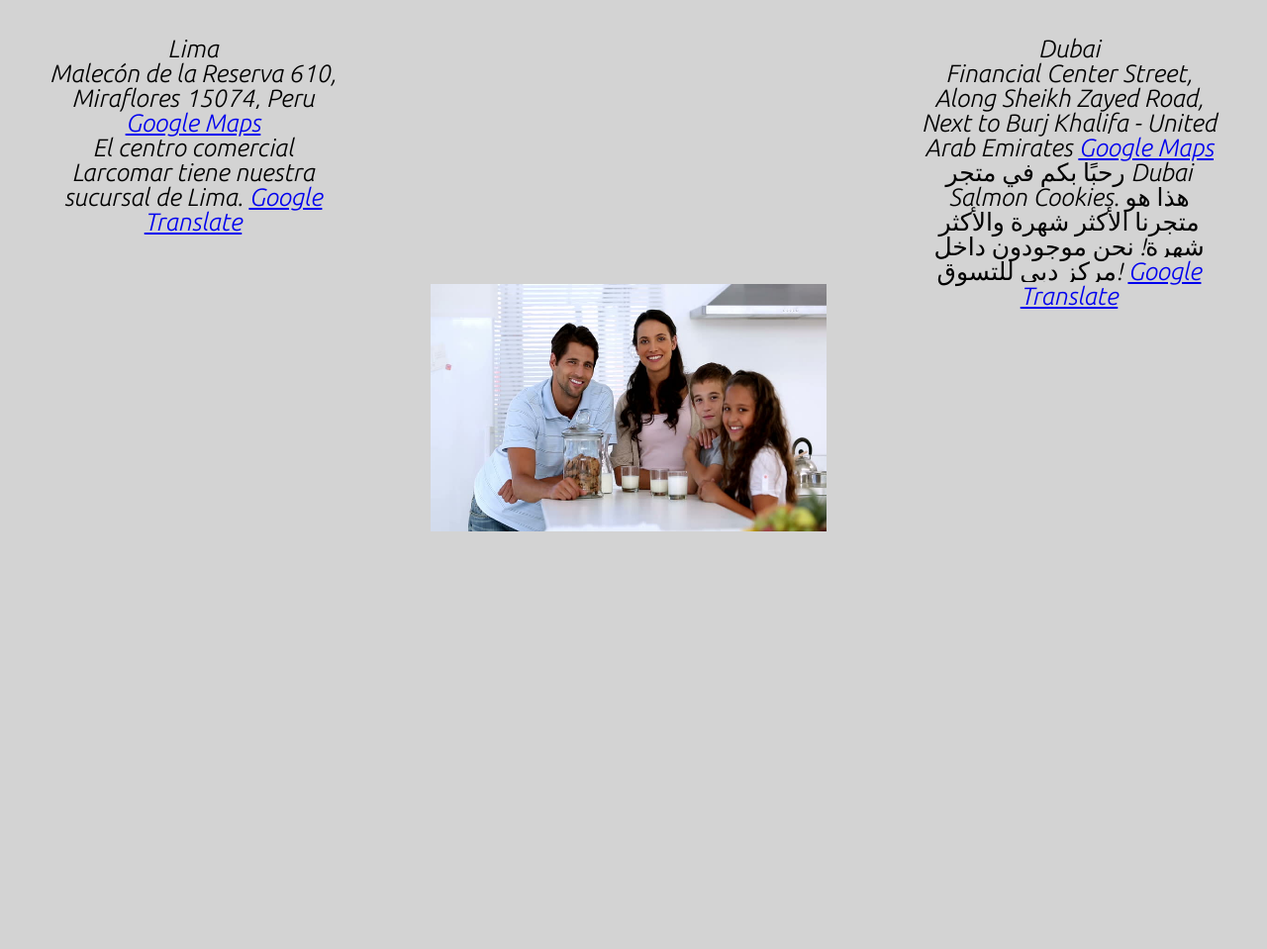
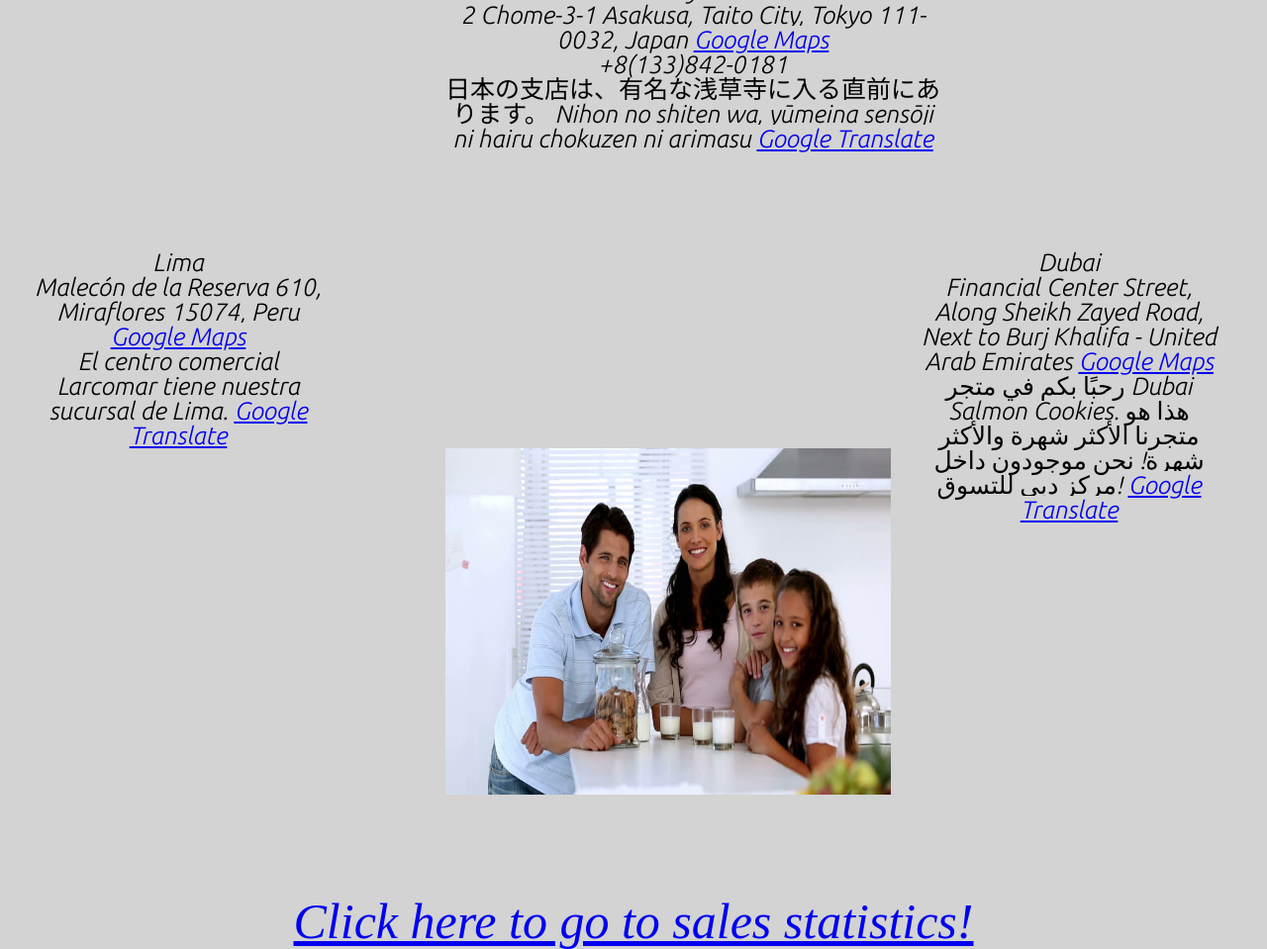
Before and after one commit to Williamsjanthony15/cookie-stand, a plain HTML site: page index.html in a window 1280 px wide. Shown: the part 1678-2637 px from the top of the page at 99% size. Before the commit the page ends 2218 px from the top, so only its background shows below. Drawn offline with Linux system fonts and the light colour scheme.

Commit message:
finished CSS for INDEX.html

```diff
--- a/css/style.css
+++ b/css/style.css
@@ -27,6 +27,11 @@ tbody {
 
 td {
   color: black;
+}
+
+#title {
+  font-size: 100px;
+  margin-top: 100px;
 }
 
 #salmon {
@@ -97,24 +102,32 @@ td {
 
 #lima {
   font-size: 25px;
-  margin-top: 50px;
-  margin-left: 45px;
+  margin-top: 100px;
+  margin-left: 30px;
   max-width: 300px;
   text-align: center;
   float: left;
 }
+#family {
+  margin-left:450px;
+  width: 450px;
+  height: 350px;
+  /* margin-top: px; */
+  margin-bottom: 100px;
+}
 #dubai {
   font-size: 25px;
-  margin-top: 50px;
+  margin-top: 100px;
   margin-right: 50px;
   max-width: 300px;
   text-align: center;
   float: right;
 }
 
-#family {
-  margin-left:435px;
-  width: 400px;
-  height: 250px;
-  margin-top: 50px;
+#href {
+  font-size: 50px;
+  font-style: italic;
+  text-decoration: none;
+  text-emphasis: none;
+  text-align: center;
 }
--- a/index.html
+++ b/index.html
@@ -12,11 +12,12 @@
   </head>
 
   <body>
-    <h1>Cookie Stand</h1>
+    <h1 id="title">Cookie Stand</h1>
     <img src="img/salmon.png" id="salmon" />
-    <a href="sales.html">Cookie Sales</a>
+
     <img src="img/chinook.jpg" id="chinook" />
     <main>
+
       <section>
         <h2 id="seattle">
           Seattle
@@ -114,6 +115,9 @@
   </section>
   <img src="img/family.jpg" id="family" />
   <section>
+    <p id = "href">
+      <a href="sales.html">Click here to go to sales statistics!</a>
+    </p>
     </main>
   </body>
 
```
